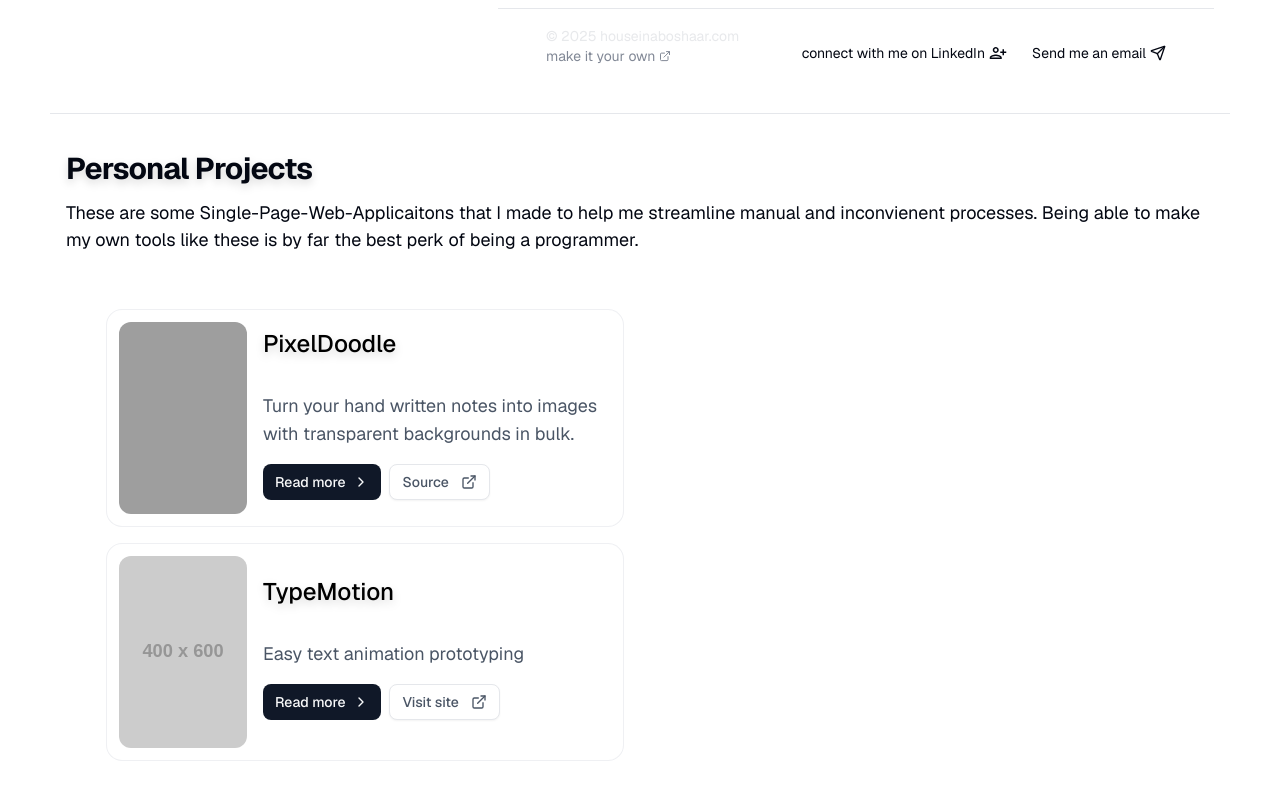
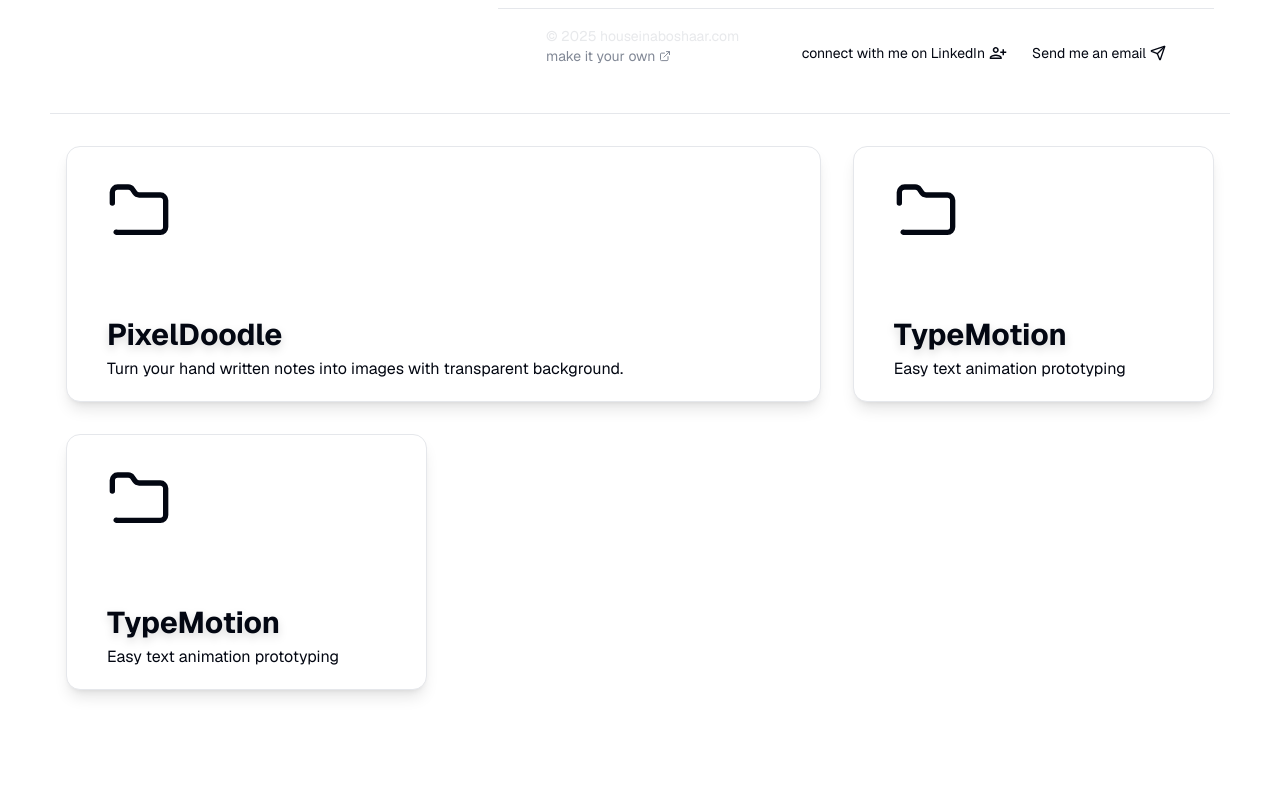
Before and after one commit to HouseinIsProgramming/aMoreElegantPortfolio, a Next.js app: page / in a window 1280 px wide. Shown: the part 2518-3318 px from the top of the page. Built offline with nearby package versions, Linux system fonts and the light colour scheme; grey boxes are pictures that could not be loaded.

Commit message:
time for a commit

```diff
--- a/app/page.tsx
+++ b/app/page.tsx
@@ -6,6 +6,7 @@ import WorkExperience from "@/components/workexperience";
 import TechStack from "@/components/techstack";
 import MouseSpotLight from "@/components/ui/mouseSpotlight";
 import MiniFooter from "@/components/mini-footer";
+import { BentoBoxes } from "@/components/BentoBoxes";
 
 export default function Page() {
   return (
@@ -26,7 +27,7 @@ export default function Page() {
         </div>
       </section>
       <Separator className="container my-8" />
-      <ProjectList />
+      <BentoBoxes />
     </div>
   );
 }
--- /dev/null
+++ b/components/BentoBoxes.jsx
@@ -0,0 +1,67 @@
+"use client";
+
+import React from "react";
+import { MorphingBentocard } from "./morphing-bentocard";
+import { AnimatePresence, motion } from "framer-motion";
+
+export const BentoBoxes = () => {
+  return (
+    <section className="container mb-96 grid-cols-1 sm:grid-cols-2 lg:grid-cols-3 grid gap-8">
+      <MorphingBentocard data={projectsData.pixeldoodle} />
+      <MorphingBentocard data={projectsData.typemotion} />
+      <MorphingBentocard data={projectsData.typemotion} />
+    </section>
+  );
+};
+
+const projectsData = {
+  pixeldoodle: {
+    id: "pixeldoodle",
+    span: 2,
+    title: "PixelDoodle",
+    subtitle:
+      "Turn your hand written notes into images with transparent background.",
+    link2Href: "#", // Replace with actual secondary link (e.g., GitHub)
+    details: [
+      {
+        heading: "Why I made this:",
+        paragraphs: [
+          "There is something about having a pen in my hand that makes able to think clearer, when I write something down I am a lot more likely to be able to understand it better remember it longer.",
+          "Spaced repeatition has been proven time and time again to be one of the effective methods of learning something new.",
+        ],
+      },
+      {
+        heading: "The Problem:",
+        paragraphs: ["finding hand written notes is just innefficent..."],
+      },
+      {
+        heading: "The Solution:",
+        paragraphs: [
+          "And this is why PixelDoodle was made, I can just write something down, take a picture of it, then using PixelDoolde, remove the background and be left with was written down. and it can handle multiple images aswell.",
+          "now these pictures can be used within Notion/Obsidian (with dark and light modes support) and be able to use the sorting and searching functions within those programs, which are undoublty better that looking through hand written notes.",
+        ],
+      },
+    ],
+  },
+  typemotion: {
+    id: "TypeMotion",
+    title: "TypeMotion",
+    subtitle: "Easy text animation prototyping",
+    link1Href: "#", // Replace with actual primary link (e.g., Live Site)
+    link2Href: "#", // Replace with actual secondary link (e.g., GitHub)
+    details: [
+      {
+        heading: "Why I made this:",
+        paragraphs: [
+          "Creating engaging text animations often requires complex tools or libraries. TypeMotion aims to simplify this for common use cases.",
+        ],
+      },
+      {
+        heading: "Key Features:",
+        paragraphs: [
+          "Real-time preview, various animation presets, easy export options.",
+        ],
+      },
+    ],
+  },
+};
--- /dev/null
+++ b/components/morphing-bentocard.jsx
@@ -0,0 +1,95 @@
+"use client";
+
+import { useState } from "react";
+import { Card, CardContent } from "@/components/ui/card";
+import { AnimatePresence, motion } from "framer-motion";
+
+import React from "react";
+
+const MotionCard = motion.create(Card);
+const MotionCardContent = motion.create(CardContent);
+
+export const MorphingBentocard = (props) => {
+  const [isHovered, setIsHovered] = useState(false);
+  return (
+    <>
+      <MotionCard
+        className={`h-64 px-3 w-full lg:px-4 pt-8 pb-5 overflow-y-hidden lg:col-span-${props.data.span}`}
+        onMouseEnter={() => setIsHovered(true)}
+        onMouseLeave={() => setIsHovered(false)}
+      >
+        <MotionCardContent className="flex flex-col h-full justify-between">
+          <FolderArrowSVG isHovered={isHovered} />
+          <motion.div
+            animate={{ translateY: isHovered ? -64 : 0 }}
+            transition={{ ease: "easeOut", duration: 0.2 }}
+          >
+            <h2>{props.data.title}</h2>
+            <div className="relative">
+              {props.data.subtitle}
+              <p className="absolute translate-y-1.5">
+                loremaskjdkasjd kasjdkasjd kajdk jaskjd kasjdkajskdj aksj
+              </p>
+            </div>
+          </motion.div>
+        </MotionCardContent>
+      </MotionCard>
+    </>
+  );
+};
+
+const BookOpenSVG = ({ isHovered }) => {
+  return (
+    <motion.svg
+      xmlns="http://www.w3.org/2000/svg"
+      width="24"
+      height="24"
+      viewBox="0 0 24 24"
+      fill="none"
+      stroke="currentColor"
+      stroke-width="2"
+      stroke-linecap="round"
+      stroke-linejoin="round"
+      class="lucide lucide-book-open-check-icon lucide-book-open-check"
+    >
+      <path d="M12 21V7" />
+      <motion.path
+        animate={{ pathLength: isHovered ? 1 : 0 }}
+        d="m16 12 2 2 4-4"
+      />
+      <path d="M22 6V4a1 1 0 0 0-1-1h-5a4 4 0 0 0-4 4 4 4 0 0 0-4-4H3a1 1 0 0 0-1 1v13a1 1 0 0 0 1 1h6a3 3 0 0 1 3 3 3 3 0 0 1 3-3h6a1 1 0 0 0 1-1v-1.3" />
+    </motion.svg>
+  );
+};
+
+const FolderArrowSVG = ({ isHovered }) => {
+  return (
+    <motion.svg
+      xmlns="http://www.w3.org/2000/svg"
+      width="24"
+      height="24"
+      viewBox="0 0 24 24"
+      fill="none"
+      stroke="currentColor"
+      stroke-width="2"
+      stroke-linecap="round"
+      stroke-linejoin="round"
+      class="lucide lucide-folder-symlink-icon lucide-folder-symlink"
+      animate={{ height: isHovered ? 24 : 64, width: isHovered ? 24 : 64 }}
+      transition={{ duration: 0.25, ease: "easeOut" }}
+    >
+      <motion.path
+        animate={{ pathLength: isHovered ? 1 : 0.8 }}
+        d="M2 9V5a2 2 0 0 1 2-2h3.9a2 2 0 0 1 1.69.9l.81 1.2a2 2 0 0 0 1.67.9H20a2 2 0 0 1 2 2v10a2 2 0 0 1-2 2H4a2 2 0 0 1-2-2v-3a2 2 0 0 1 2-2h7"
+      />
+      <motion.path
+        animate={{
+          pathLength: isHovered ? 1 : 0,
+          opacity: isHovered ? 1 : 0,
+        }}
+        transition={{ delay: 0.1, duration: 0, ease: "easeOut" }}
+        d="m8 16 3-3-3-3"
+      />
+    </motion.svg>
+  );
+};
--- a/components/morphing-project.tsx
+++ b/components/morphing-project.tsx
@@ -118,11 +118,11 @@ const ProjectDialogItem: React.FC<ProjectDialogItemProps> = ({ project }) => {
         }}
         className="border grow border-gray-200/60 bg-white"
       >
-        <div className="flex items-center gap-4 p-3">
+        <div className="flex flex-col items-start gap-4 p-3">
           <MorphingDialogImage
             src={project.imageSrc}
             alt={project.imageAlt}
-            className="h-48 aspect-[2/3] object-cover object-top"
+            className="h-16 aspect-[2/3] object-cover object-top"
             style={{
               borderRadius: "12px",
             }}
--- /dev/null
+++ b/components/ui/dialog.tsx
@@ -0,0 +1,135 @@
+"use client"
+
+import * as React from "react"
+import * as DialogPrimitive from "@radix-ui/react-dialog"
+import { XIcon } from "lucide-react"
+
+import { cn } from "@/lib/utils"
+
+function Dialog({
+  ...props
+}: React.ComponentProps<typeof DialogPrimitive.Root>) {
+  return <DialogPrimitive.Root data-slot="dialog" {...props} />
+}
+
+function DialogTrigger({
+  ...props
+}: React.ComponentProps<typeof DialogPrimitive.Trigger>) {
+  return <DialogPrimitive.Trigger data-slot="dialog-trigger" {...props} />
+}
+
+function DialogPortal({
+  ...props
+}: React.ComponentProps<typeof DialogPrimitive.Portal>) {
+  return <DialogPrimitive.Portal data-slot="dialog-portal" {...props} />
+}
+
+function DialogClose({
+  ...props
+}: React.ComponentProps<typeof DialogPrimitive.Close>) {
+  return <DialogPrimitive.Close data-slot="dialog-close" {...props} />
+}
+
+function DialogOverlay({
+  className,
+  ...props
+}: React.ComponentProps<typeof DialogPrimitive.Overlay>) {
+  return (
+    <DialogPrimitive.Overlay
+      data-slot="dialog-overlay"
+      className={cn(
+        "data-[state=open]:animate-in data-[state=closed]:animate-out data-[state=closed]:fade-out-0 data-[state=open]:fade-in-0 fixed inset-0 z-50 bg-black/50",
+        className
+      )}
+      {...props}
+    />
+  )
+}
+
+function DialogContent({
+  className,
+  children,
+  ...props
+}: React.ComponentProps<typeof DialogPrimitive.Content>) {
+  return (
+    <DialogPortal data-slot="dialog-portal">
+      <DialogOverlay />
+      <DialogPrimitive.Content
+        data-slot="dialog-content"
+        className={cn(
+          "bg-background data-[state=open]:animate-in data-[state=closed]:animate-out data-[state=closed]:fade-out-0 data-[state=open]:fade-in-0 data-[state=closed]:zoom-out-95 data-[state=open]:zoom-in-95 fixed top-[50%] left-[50%] z-50 grid w-full max-w-[calc(100%-2rem)] translate-x-[-50%] translate-y-[-50%] gap-4 rounded-lg border p-6 shadow-lg duration-200 sm:max-w-lg",
+          className
+        )}
+        {...props}
+      >
+        {children}
+        <DialogPrimitive.Close className="ring-offset-background focus:ring-ring data-[state=open]:bg-accent data-[state=open]:text-muted-foreground absolute top-4 right-4 rounded-xs opacity-70 transition-opacity hover:opacity-100 focus:ring-2 focus:ring-offset-2 focus:outline-hidden disabled:pointer-events-none [&_svg]:pointer-events-none [&_svg]:shrink-0 [&_svg:not([class*='size-'])]:size-4">
+          <XIcon />
+          <span className="sr-only">Close</span>
+        </DialogPrimitive.Close>
+      </DialogPrimitive.Content>
+    </DialogPortal>
+  )
+}
+
+function DialogHeader({ className, ...props }: React.ComponentProps<"div">) {
+  return (
+    <div
+      data-slot="dialog-header"
+      className={cn("flex flex-col gap-2 text-center sm:text-left", className)}
+      {...props}
+    />
+  )
+}
+
+function DialogFooter({ className, ...props }: React.ComponentProps<"div">) {
+  return (
+    <div
+      data-slot="dialog-footer"
+      className={cn(
+        "flex flex-col-reverse gap-2 sm:flex-row sm:justify-end",
+        className
+      )}
+      {...props}
+    />
+  )
+}
+
+function DialogTitle({
+  className,
+  ...props
+}: React.ComponentProps<typeof DialogPrimitive.Title>) {
+  return (
+    <DialogPrimitive.Title
+      data-slot="dialog-title"
+      className={cn("text-lg leading-none font-semibold", className)}
+      {...props}
+    />
+  )
+}
+
+function DialogDescription({
+  className,
+  ...props
+}: React.ComponentProps<typeof DialogPrimitive.Description>) {
+  return (
+    <DialogPrimitive.Description
+      data-slot="dialog-description"
+      className={cn("text-muted-foreground text-sm", className)}
+      {...props}
+    />
+  )
+}
+
+export {
+  Dialog,
+  DialogClose,
+  DialogContent,
+  DialogDescription,
+  DialogFooter,
+  DialogHeader,
+  DialogOverlay,
+  DialogPortal,
+  DialogTitle,
+  DialogTrigger,
+}
--- a/package.json
+++ b/package.json
@@ -9,6 +9,7 @@
     "lint": "next lint"
   },
   "dependencies": {
+    "@radix-ui/react-dialog": "^1.1.7",
     "@radix-ui/react-dropdown-menu": "^2.1.6",
     "@radix-ui/react-scroll-area": "^1.2.3",
     "@radix-ui/react-separator": "^1.1.2",
```
Also changed, not shown: 1 other file (tests, documents, lock files or other folders).
